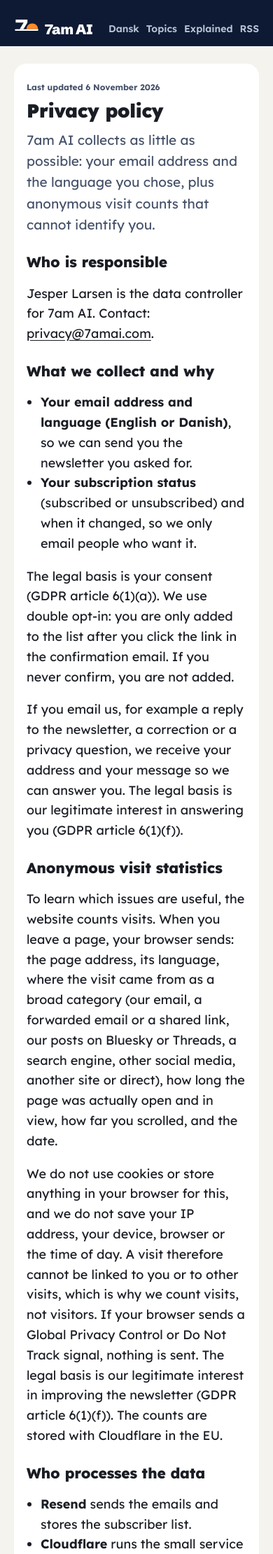
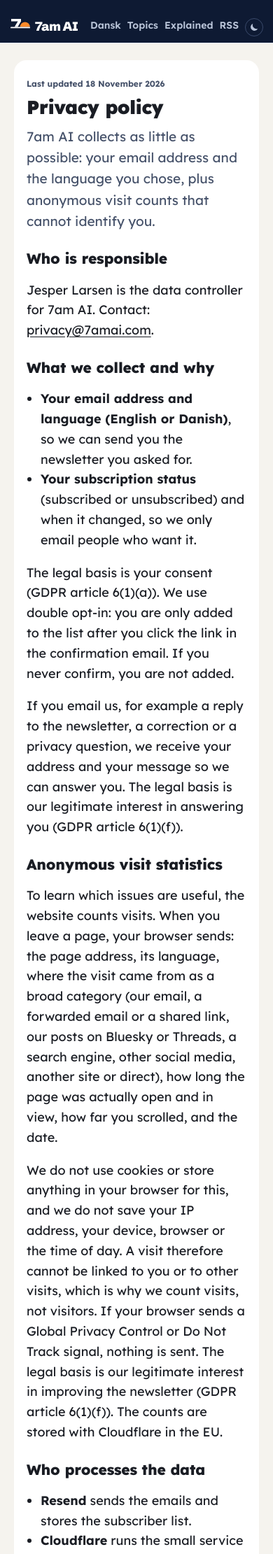
Before and after one commit to Repzei/7amai, a Jekyll site: the page built from privacy/index.html, in a window 390 px wide. Shown: the top 2221 px of the page at 70% size. Built offline with Jekyll 4.4.1, drawn with Linux system fonts in a browser that asks for light colours; some of the changed text lies outside the part shown.

Commit message:
Knap til lys/mørk i toppen (husker valget i browseren), mørke farver samlet ét sted
Følger systemet indtil man trykker. data-theme på <html> sættes før CSS'en, så siden ikke blinker.
Mindre menu under 420 px, så knappen er plads i 375 px. Privatlivspolitik EN/DA nævner valget.

Co-Authored-By: Claude Opus 5.5 <noreply@anthropic.com>

```diff
--- a/_data/i18n.yml
+++ b/_data/i18n.yml
@@ -10,6 +10,7 @@ en:
   all_issues: "All issues"
   empty: "The first issue arrives tomorrow at 7am."
   other_lang_label: "Dansk"
+  theme_toggle: "Switch between light and dark"
   disclosure_ai: "Written by AI. Every claim links to its primary source. Not reviewed by a human editor."
   disclosure_checked: "Written by AI and checked against our editorial standards. Every claim links to its primary source. Not reviewed by a human editor."
   disclosure_reviewed: "Reviewed by Jesper. Written with AI; every claim links to its primary source."
@@ -105,6 +106,7 @@ da:
   all_issues: "Alle udgaver"
   empty: "Første danske udgave kommer i morgen kl. 7."
   other_lang_label: "English"
+  theme_toggle: "Skift mellem lys og mørk"
   disclosure_ai: "Skrevet og oversat af AI. Hvert punkt linker til primærkilden. Ikke gennemgået af en redaktør."
   disclosure_checked: "Skrevet og oversat af AI og tjekket mod vores redaktionelle kriterier. Hvert punkt linker til primærkilden. Ikke gennemgået af en redaktør."
   disclosure_reviewed: "Skrevet og oversat af AI. Hvert punkt linker til primærkilden. Ikke gennemgået af en redaktør."
--- a/_layouts/default.html
+++ b/_layouts/default.html
@@ -5,6 +5,7 @@
 <head>
   <meta charset="UTF-8" />
   <meta name="viewport" content="width=device-width, initial-scale=1.0" />
+  <script>try{var th=localStorage.getItem('theme');if(th==='light'||th==='dark')document.documentElement.setAttribute('data-theme',th)}catch(e){}</script>
   {%- assign thin = false -%}
   {%- if page.topic -%}{%- include topic-count.html -%}{%- assign thin = topic_thin -%}{%- endif -%}
   {%- if page.noindex or thin %}
@@ -71,8 +72,10 @@
       <a class="head-link" href="{{ t.topics_url | relative_url }}">{{ t.topics_label }}</a>
       <a class="head-link" href="{{ t.explained_url | relative_url }}">{{ t.explained_name }}</a>
       <a class="head-link" href="{{ t.feed | relative_url }}">RSS</a>
+      <button class="theme-btn" id="theme-btn" type="button" aria-label="{{ t.theme_toggle }}" title="{{ t.theme_toggle }}"><svg class="i-moon" viewBox="0 0 24 24" aria-hidden="true"><path d="M20 14.5A8 8 0 0 1 9.5 4a8 8 0 1 0 10.5 10.5Z" fill="currentColor"/></svg><svg class="i-sun" viewBox="0 0 24 24" aria-hidden="true"><circle cx="12" cy="12" r="4.5" fill="currentColor"/><g stroke="currentColor" stroke-width="2" stroke-linecap="round"><path d="M12 2v2.5M12 19.5V22M2 12h2.5M19.5 12H22M4.9 4.9l1.8 1.8M17.3 17.3l1.8 1.8M4.9 19.1l1.8-1.8M17.3 6.7l1.8-1.8"/></g></svg></button>
     </nav>
   </header>
+  <script>document.getElementById('theme-btn').addEventListener('click',function(){var r=document.documentElement,cur=r.getAttribute('data-theme')||(matchMedia('(prefers-color-scheme: dark)').matches?'dark':'light'),next=cur==='dark'?'light':'dark';r.setAttribute('data-theme',next);try{localStorage.setItem('theme',next)}catch(e){}});</script>
   <main class="wrap">
     {{ content }}
   </main>
--- a/assets/style.css
+++ b/assets/style.css
@@ -21,8 +21,10 @@
   --font-logo: "Schibsted Grotesk", Arial, sans-serif;
 }
 
+/* Mørk tilstand: følger systemet, men knappen i toppen (data-theme på <html>, gemt i localStorage)
+   vinder begge veje. Alle mørke farver står kun her, to gange med samme værdier. */
 @media (prefers-color-scheme: dark) {
-  :root {
+  :root:not([data-theme="light"]) {
     --sky: #14161B;
     --paper: #1C1F26;
     --ink: #E6E8EC;
@@ -30,8 +32,28 @@
     --line: #2E323B;
     --sun-ink: #FFA366;
     --tint: #2B2926;
+    --calm: #1C3326;
+    --calm-ink: #8FD3A8;
+    --tile: #2A2E36;
+    --tile-sub: #C9CDD4;
+    color-scheme: dark;
   }
 }
+:root[data-theme="dark"] {
+  --sky: #14161B;
+  --paper: #1C1F26;
+  --ink: #E6E8EC;
+  --mist: #A3AAB8;
+  --line: #2E323B;
+  --sun-ink: #FFA366;
+  --tint: #2B2926;
+  --calm: #1C3326;
+  --calm-ink: #8FD3A8;
+  --tile: #2A2E36;
+  --tile-sub: #C9CDD4;
+  color-scheme: dark;
+}
+:root[data-theme="light"] { color-scheme: light; }
 
 *, *::before, *::after { box-sizing: border-box; }
 html { -webkit-text-size-adjust: 100%; }
@@ -54,12 +76,23 @@ h1, h2, h3 { font-family: var(--font-read); line-height: 1.12; text-wrap: balanc
 .head-nav { display: flex; gap: 16px; }
 .logo { white-space: nowrap; flex: none; }
 @media (max-width: 420px) {
-  .site-head { gap: 8px; }
-  .head-nav { gap: 10px; }
-  .head-link { font-size: 13px; }
+  .site-head { gap: 8px; padding-inline: 14px; }
+  .head-nav { gap: 9px; }
+  .head-link { font-size: 12.5px; }
+  .logo { font-size: 18px; gap: 6px; }
+  .logo .mark { width: 30px; height: 25px; }
 }
 .head-link { color: #B9C4D8; font-family: var(--font-read); font-size: 14px; font-weight: 600; text-decoration: none; }
 .head-link:hover, .head-link:focus-visible { color: #FFFFFF; }
+.head-nav { align-items: flex-end; }
+.theme-btn { display: inline-flex; align-items: center; justify-content: center; width: 30px; height: 30px; margin: 0 0 -6px; padding: 0; border: 1px solid #3A4A6B; border-radius: 999px; background: transparent; color: #B9C4D8; cursor: pointer; flex: none; }
+.theme-btn:hover, .theme-btn:focus-visible { color: #FFFFFF; border-color: #B9C4D8; }
+.theme-btn svg { width: 16px; height: 16px; }
+.theme-btn .i-sun { display: none; }
+@media (prefers-color-scheme: dark) { :root:not([data-theme="light"]) .theme-btn .i-sun { display: block; } :root:not([data-theme="light"]) .theme-btn .i-moon { display: none; } }
+:root[data-theme="dark"] .theme-btn .i-sun { display: block; }
+:root[data-theme="dark"] .theme-btn .i-moon { display: none; }
+@media (max-width: 420px) { .theme-btn { width: 26px; height: 26px; margin-bottom: -5px; } }
 .site-foot { padding-block: 40px 56px; color: var(--mist); font-family: var(--font-read); font-size: 13px; border-top: 1px solid var(--line); margin-top: 64px; }
 
 .intro { padding-block: 36px 24px; }
@@ -233,7 +266,6 @@ details.ex-more[open] .plus { transform: rotate(45deg); border-color: var(--sun)
 
 /* Historie-stil fra 19. okt.: kort fortalt, derfor er det vigtigt, samlede historier. */
 :root { --calm: #EAF2EC; --calm-ink: #1F6B3E; }
-@media (prefers-color-scheme: dark) { :root { --calm: #1C3326; --calm-ink: #8FD3A8; } }
 .issue-body p.short { font-family: var(--font-read); font-size: 17px; line-height: 1.45; font-weight: 700; border-bottom: 1px solid var(--line); padding-bottom: 12px; margin: 0 0 14px; max-width: none; }
 .issue-body p.short span { display: block; font-size: 11px; font-weight: 800; color: var(--sun-ink); margin-bottom: 2px; }
 .issue-body .why { background: var(--calm); border-radius: 12px; padding: 12px 16px; margin: 6px 0 12px; }
@@ -248,7 +280,6 @@ details.ex-more[open] .plus { transform: rotate(45deg); border-color: var(--sun)
    himmelblå, mailens skrift (Arial 17 px, linjeafstand 1,6), ingen versaler og ingen kursiv (læsevenligt
    for ordblinde). Alt er afgrænset til .issue-cards, så andre sider bruger de gamle regler ovenfor. */
 :root { --tile: #0E1A33; --on-tile: #FFFFFF; --tile-sub: #D3DCEA; }
-@media (prefers-color-scheme: dark) { :root { --tile: #2A2E36; --tile-sub: #C9CDD4; } }
 .issue-cards { background: none; border-radius: 0; padding: 0; margin-top: 6px; font-size: 17px; line-height: 1.6; }
 .issue-cards h1, .issue-cards h2, .issue-cards h3, .issue-cards h4 { letter-spacing: 0; }
 em, i { font-style: normal; }
--- a/da/privacy/index.html
+++ b/da/privacy/index.html
@@ -5,7 +5,7 @@ title: Privatlivspolitik
 other_lang_url: /privacy/
 ---
 <article class="issue legal">
-  <p class="issue-date">Senest opdateret 6. november 2026</p>
+  <p class="issue-date">Senest opdateret 18. november 2026</p>
   <h1>Privatlivspolitik</h1>
   <p class="issue-lead">7am AI indsamler så lidt som muligt: din mailadresse og det sprog, du har valgt, plus anonyme besøgstal, som ikke kan føres tilbage til dig.</p>
   <div class="issue-body">
--- a/privacy/index.html
+++ b/privacy/index.html
@@ -5,7 +5,7 @@ title: Privacy policy
 other_lang_url: /da/privacy/
 ---
 <article class="issue legal">
-  <p class="issue-date">Last updated 6 November 2026</p>
+  <p class="issue-date">Last updated 18 November 2026</p>
   <h1>Privacy policy</h1>
   <p class="issue-lead">7am AI collects as little as possible: your email address and the language you chose, plus anonymous visit counts that cannot identify you.</p>
   <div class="issue-body">
```
Also changed, not shown: other parts of da/privacy/index.html (+1 -0 lines), other parts of privacy/index.html (+1 -0 lines).
